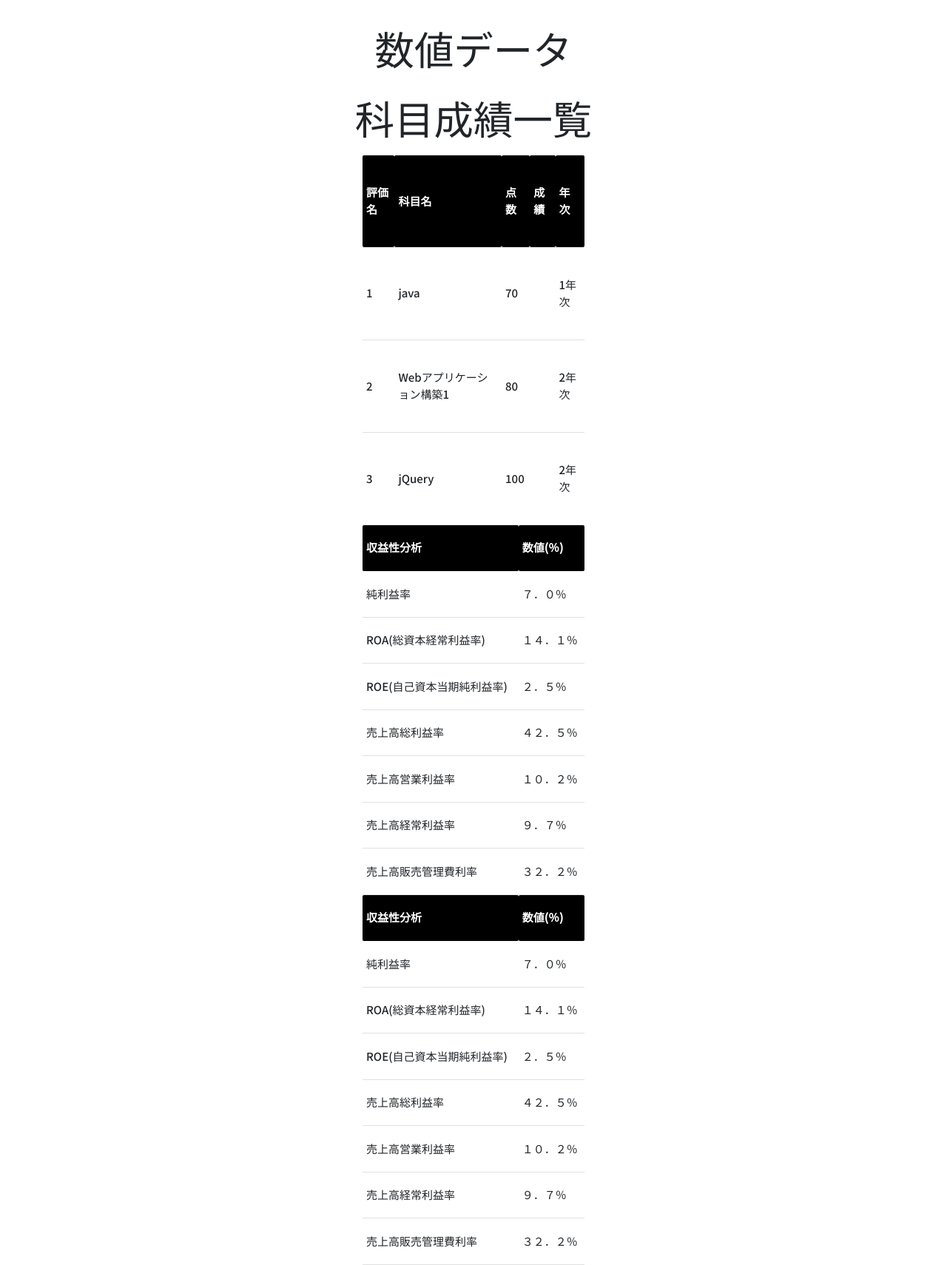
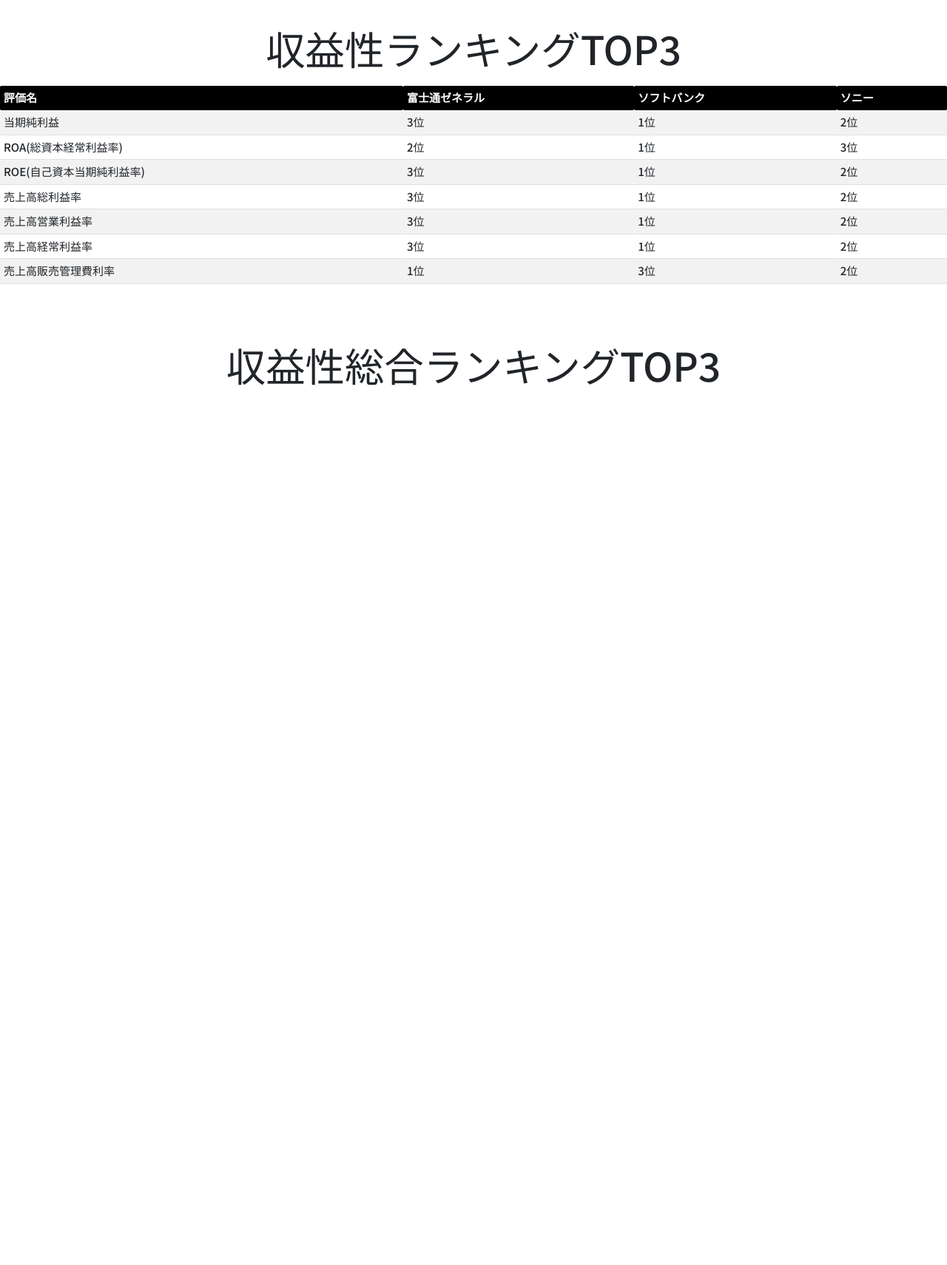
Before and after one commit to chocobaby727/pythonProject, a Django app: template templates/corporateanalysis/hikaku_kekka.html in a window 1280 px wide. Shown: the whole page at 74% size. After the commit the page ends 521 px from the top, so only its background shows below. Run offline with Django 3.2, Linux system fonts and the light colour scheme; the template is opened without the code that fills it, so the values that code supplies are empty; some libraries are stand-ins or nearby versions; some web fonts are replaced.

Commit message:
比較結果一部修正

```diff
--- a/templates/corporateanalysis/hikaku_kekka.html
+++ b/templates/corporateanalysis/hikaku_kekka.html
@@ -16,7 +16,7 @@
 <link rel="stylesheet" href="../../static/styles/vendors/materialize.css">
 <link rel="stylesheet" href="../../static/styles/style.css">
 <script src="../../static/scripts\js/jquery-3.2.0.min.js"></script>
-<link rel="stylesheet" href="../../static/styles/ensyu14.css" />
+<link rel="stylesheet" href="../../static/styles/ensyu14.css">
 </head>
 <script>
     $(function() {
@@ -42,127 +42,71 @@
 
 <body>
 <div id="global-container">
- <center><h2>数値データ</h2><center>
- <h2>科目成績一覧</h2>
-    <table style="table-layout: fixed:350px; width: 300px; height: 500px" cellpadding="0" cellspacing="0" align="center">
+ <center><h2>収益性ランキングTOP3</h2><center>
+    <table>
         <tr>
             <th>評価名</th>
-            <th>科目名</th>
-            <th>点数</th>
-            <th>成績</th>
-            <th>年次</th>
+            <th>富士通ゼネラル</th>
+            <th>ソフトバンク</th>
+            <th>ソニー</th>
         </tr>
 
         <tr>
-            <td>1</td>
-            <td>java</td>
-            <td class="score">70</td>
-            <td class="result"></td>
-            <td>1年次</td>
+            <td>当期純利益</td>
+            <td>3位</td>
+            <td>1位</td>
+            <td>2位</td>
         </tr>
 
         <tr>
-            <td>2</td>
-            <td>Webアプリケーション構築1</td>
-            <td class="score">80</td>
-            <td class="result"></td>
-            <td>2年次</td>
-        </tr>
-
-        <tr>
-            <td>3</td>
-            <td>jQuery</td>
-            <td class="score">100</td>
-            <td class="result"></td>
-            <td>2年次</td>
-        </tr>
-
-    </table>
-    <table style="table-layout: fixed:350px; width: 300px; height: 500px" cellpadding="0" cellspacing="0" align="center">
-        <tr>
-            <th align="center">収益性分析</th>
-            <th align="center">数値(％)</th>
-        </tr>
-
-        <tr>
-            <td>純利益率</td>
-            <td align="right">７．０％</td>
-        </tr>
-
-		<tr>
             <td>ROA(総資本経常利益率)</td>
-            <td align="right">１４．１％</td>
+            <td>2位</td>
+            <td>1位</td>
+            <td>3位</td>
         </tr>
 
         <tr>
             <td>ROE(自己資本当期純利益率)</td>
-            <td align="right">２．５％</td>
+            <td>3位</td>
+            <td>1位</td>
+            <td>2位</td>
         </tr>
 
         <tr>
             <td>売上高総利益率</td>
-            <td align="right">４２．５％</td>
+            <td>3位</td>
+            <td>1位</td>
+            <td>2位</td>
         </tr>
 
-		<tr>
+        <tr>
             <td>売上高営業利益率</td>
-            <td align="right">１０．２％</td>
+            <td>3位</td>
+            <td>1位</td>
+            <td>2位</td>
         </tr>
 
         <tr>
             <td>売上高経常利益率</td>
-            <td align="right">９．７％</td>
+            <td>3位</td>
+            <td>1位</td>
+            <td>2位</td>
         </tr>
 
         <tr>
             <td>売上高販売管理費利率</td>
-            <td align="right">３２．２％</td>
+            <td>1位</td>
+            <td>3位</td>
+            <td>2位</td>
         </tr>
 
     </table>
+    <br>
+    <br>
+    <center><h2>収益性総合ランキングTOP3</h2><center>
+    <br>
+    <br>
 
-	<table style="table-layout: fixed:350px; width: 300px; height: 500px" cellpadding="0" cellspacing="0" align="center">
-        <tr>
-            <th align="center">収益性分析</th>
-            <th align="center">数値(％)</th>
-        </tr>
-
-        <tr>
-            <td>純利益率</td>
-            <td align="right">７．０％</td>
-        </tr>
-
-		<tr>
-            <td>ROA(総資本経常利益率)</td>
-            <td align="right">１４．１％</td>
-        </tr>
-
-        <tr>
-            <td>ROE(自己資本当期純利益率)</td>
-            <td align="right">２．５％</td>
-        </tr>
-
-        <tr>
-            <td>売上高総利益率</td>
-            <td align="right">４２．５％</td>
-        </tr>
-
-		<tr>
-            <td>売上高営業利益率</td>
-            <td align="right">１０．２％</td>
-        </tr>
-
-        <tr>
-            <td>売上高経常利益率</td>
-            <td align="right">９．７％</td>
-        </tr>
-
-        <tr>
-            <td>売上高販売管理費利率</td>
-            <td align="right">３２．２％</td>
-        </tr>
-
-    </table>
     </div>
     <script src="https://unpkg.com/axios@0.19.0/dist/axios.min.js"></script>
     <script src="../../static/scripts/js/vendors/materialize.min.js"></script>
--- a/templates/corporateanalysis/search/serch_value.html
+++ b/templates/corporateanalysis/search/serch_value.html
@@ -16,7 +16,7 @@
 <link rel="stylesheet" href="../../../static/styles/vendors/materialize.css">
 <link rel="stylesheet" href="../../../static/styles/style.css">
 <script src="../../../static/scripts\js/jquery-3.2.0.min.js"></script>
-<link rel="stylesheet" href="../../../static/styles/ensyu14.css" />
+<link rel="stylesheet" href="../../../static/styles/ensyu14.css">
 </head>
 <script>
     $(function() {
```
